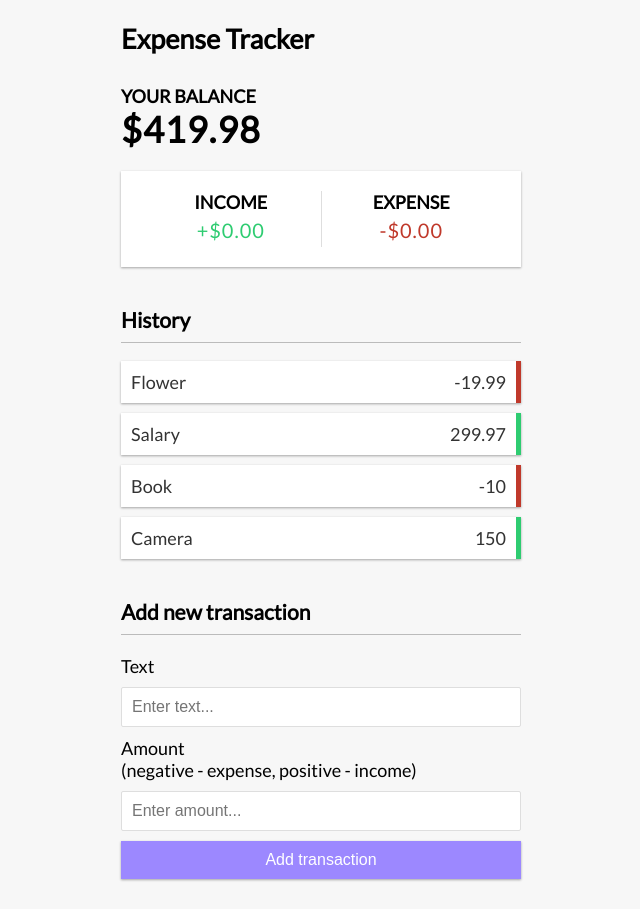
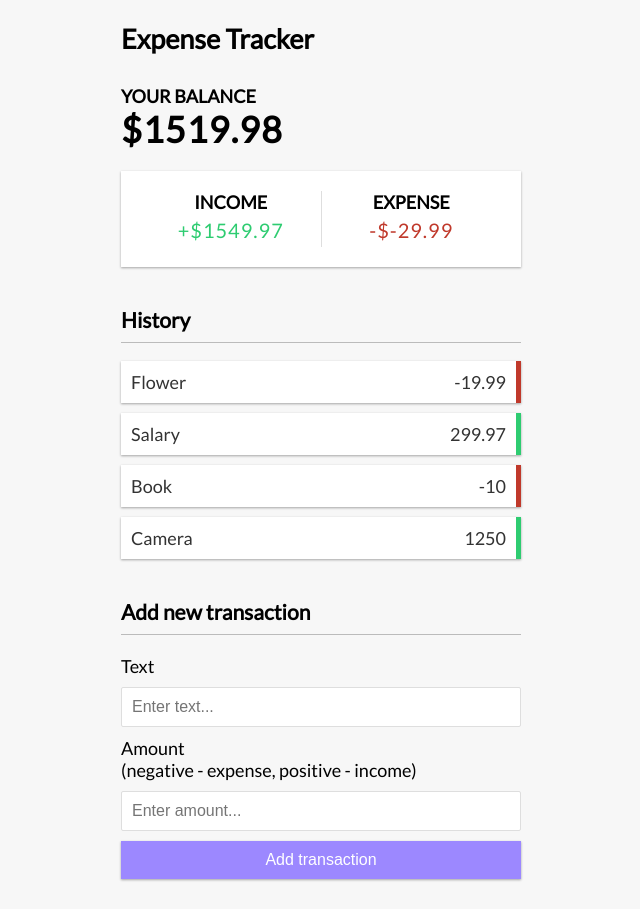
Before and after one commit to Vanoraco/vue-expense-tracker, a Vue app: page / in a window 1280 px wide. Shown: the whole page, without its empty margins (319-959 px from the left). Built offline with nearby package versions, Linux system fonts and the light colour scheme.

Commit message:
added transaction form component

```diff
--- a/src/App.vue
+++ b/src/App.vue
@@ -4,7 +4,7 @@
 
   <div class="container">
     <Balance :total="total"/>
-    <IncomeExpense />
+    <IncomeExpense :income="+income" :expense="+expense"/>
     <TransactionList :transactions ="transactions"/>
     <AddTransaction />
   </div>
@@ -22,12 +22,27 @@
                 {id: 1, text: 'Flower', amount: -19.99},
                 {id: 2, text: 'Salary', amount: 299.97},
                 {id: 3, text: 'Book', amount: -10},
-                {id: 4, text: 'Camera', amount: 150}
+                {id: 4, text: 'Camera', amount: 1250}
             ]);
 
   const total = computed(() => {
     return transactions.value.reduce((sum, transaction) => {
       return sum + transaction.amount}, 0)
-    })
+    });
+
+  const income = computed(() => {
+    return transactions.value.filter((transaction) => transaction.amount > 0)
+      .reduce((sum , transaction) => {
+         return sum + transaction.amount
+    }, 0)
+    .toFixed(2)
+  })
+
+  const expense = computed(() => {
+    return transactions.value.filter((transaction) => transaction.amount < 0)
+      .reduce((sum, transaction) => {
+         return sum + transaction.amount
+    }, 0).toFixed(2)
+  })
 
 </script>
--- a/src/components/AddTransaction.vue
+++ b/src/components/AddTransaction.vue
@@ -1,7 +1,7 @@
 
 <template>
     <h3>Add new transaction</h3>
-      <form id="form">
+      <form id="form" @submit.prevent="onSubmit">
         <div class="form-control">
           <label for="text">Text</label>
           <input type="text" id="text" placeholder="Enter text..." />
@@ -16,3 +16,9 @@
         <button class="btn">Add transaction</button>
       </form>
 </template>
+
+<script setup>
+  const onSubmit = () => {
+    console.log("onSubmit")
+  }
+</script>
--- a/src/components/IncomeExpense.vue
+++ b/src/components/IncomeExpense.vue
@@ -3,11 +3,18 @@
      <div class="inc-exp-container">
         <div>
           <h4>Income</h4>
-          <p id="money-plus" class="money plus">+$0.00</p>
+          <p id="money-plus" class="money plus">+${{ income }}</p>
         </div>
         <div>
           <h4>Expense</h4>
-          <p id="money-minus" class="money minus">-$0.00</p>
+          <p id="money-minus" class="money minus">-${{ expense }}</p>
         </div>
       </div>
 </template>
+
+<script setup>
+  const props = defineProps({
+    income: Number,
+    expense: Number
+  })
+</script>
```
